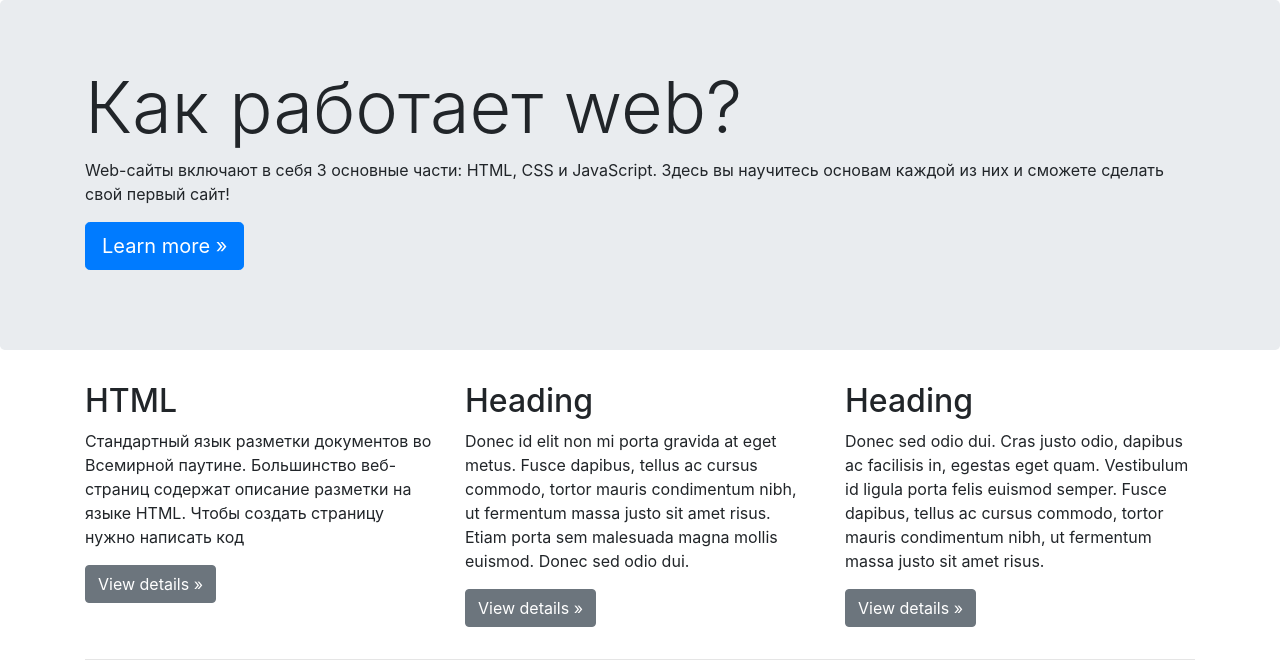
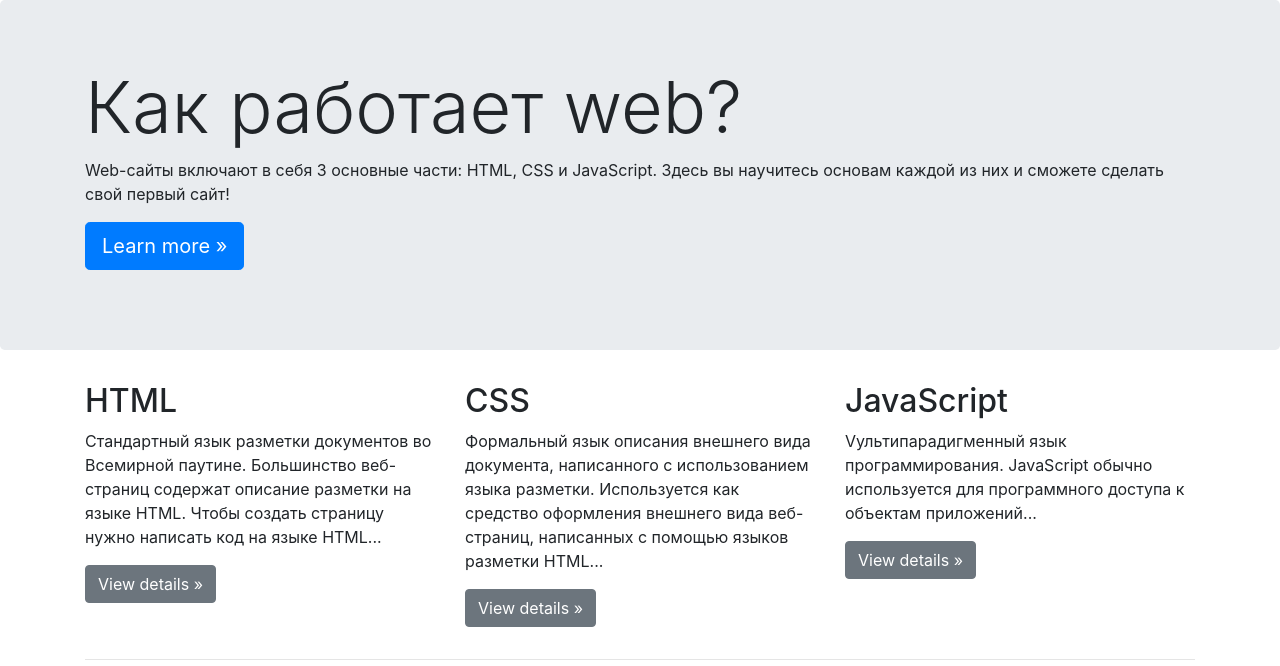
Before and after one commit to Nikatseplyaeva/project1, a plain HTML site: page index.html in a window 1280 px wide. Drawn offline with nearby package versions, Linux system fonts and the light colour scheme.

Commit message:
Update index.html

```diff
--- a/index.html
+++ b/index.html
@@ -32,17 +32,18 @@
             <div class="row">
               <div class="col-md-4">
                 <h2>HTML</h2>
-                <p>Стандартный язык разметки документов во Всемирной паутине. Большинство веб-страниц содержат описание разметки на языке HTML. Чтобы создать страницу нужно написать код   </p>
+                <p>Стандартный язык разметки документов во Всемирной паутине. Большинство веб-страниц содержат описание разметки на языке HTML. Чтобы создать страницу нужно написать код на языке HTML...   </p>
                 <p><a class="btn btn-secondary" href="#" role="button">View details »</a></p>
               </div>
               <div class="col-md-4">
-                <h2>Heading</h2>
-                <p>Donec id elit non mi porta gravida at eget metus. Fusce dapibus, tellus ac cursus commodo, tortor mauris condimentum nibh, ut fermentum massa justo sit amet risus. Etiam porta sem malesuada magna mollis euismod. Donec sed odio dui. </p>
+                <h2>CSS</h2>
+                <p> Формальный язык описания внешнего вида документа, написанного с использованием языка разметки. Используется как средство оформления внешнего вида веб-страниц, написанных с помощью языков разметки HTML... </p>
+
                 <p><a class="btn btn-secondary" href="#" role="button">View details »</a></p>
               </div>
               <div class="col-md-4">
-                <h2>Heading</h2>
-                <p>Donec sed odio dui. Cras justo odio, dapibus ac facilisis in, egestas eget quam. Vestibulum id ligula porta felis euismod semper. Fusce dapibus, tellus ac cursus commodo, tortor mauris condimentum nibh, ut fermentum massa justo sit amet risus.</p>
+                <h2>JavaScript</h2>
+                <p>Vультипарадигменный язык программирования. JavaScript обычно используется для программного доступа к объектам приложений... </p>
                 <p><a class="btn btn-secondary" href="#" role="button">View details »</a></p>
               </div>
             </div>
```
